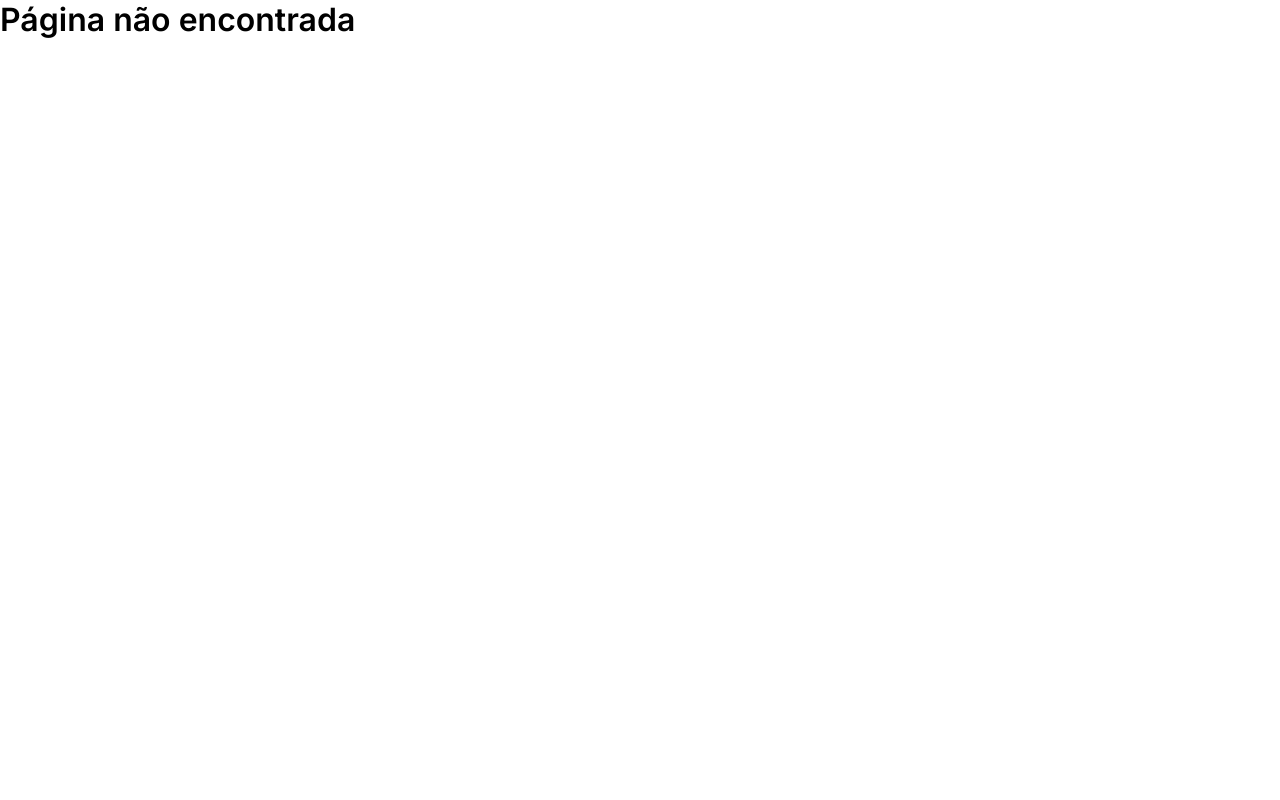
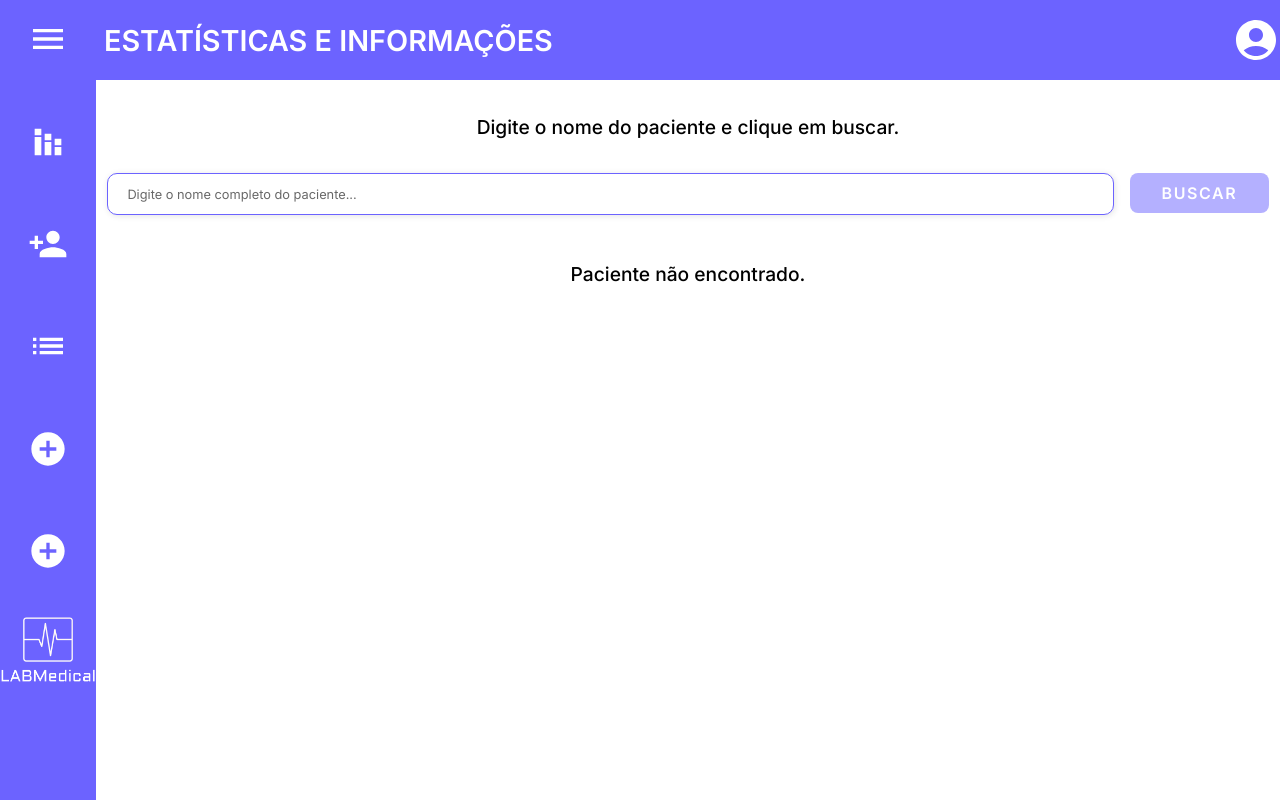
Before and after one commit to andreluizamorimdev/LabMedical_Projeto, a React (Vite) app: page /consultas/1 in a window 1280 px wide. Built offline with nearby package versions, Linux system fonts and the light colour scheme.

Commit message:
Implementando Cadastro de consulta salvando dados

```diff
--- a/src/App.tsx
+++ b/src/App.tsx
@@ -22,7 +22,9 @@ function App() {
             <Route path="/pacientes/:id" element={<CadastroPacientePage />} />
             <Route path="/prontuarios" element={<ListaProntuarioPage />} />
             <Route path="/consultas" element={<CadastroConsultaPage />} />
+            <Route path="/consultas/:id" element={<CadastroConsultaPage />} />
             <Route path="/exames" element={<CadastroExamePage />} />
+            <Route path="/exames/:id" element={<CadastroExamePage />} />
           </Route>
           <Route path="*" element={<h1>Página não encontrada</h1>} />
         </Routes>
--- a/src/components/Form/CadastroConsulta/CadastroConsulta.form.component.tsx
+++ b/src/components/Form/CadastroConsulta/CadastroConsulta.form.component.tsx
@@ -7,7 +7,13 @@ import * as Styled from './CadastroConsulta.form.style';
 import { IFormDataCadastroConsulta } from './IFormDataCadastroConsulta';
 import { IConsulta } from '../../../utils/interfaces/IConsulta';
 import { ConsultaService } from '../../../services/Consultas.service';
-const CadastroConsultaFormComponent = () => {
+import { ICadastroConsultaFormComponentProps } from './ICadastroConsultaFormComponentProps';
+import { useNavigate } from 'react-router-dom';
+
+
+const CadastroConsultaFormComponent = ({ pacienteEncontrado, idConsulta }: ICadastroConsultaFormComponentProps) => {
+
+    const navigate = useNavigate();
 
     const {
         register,
@@ -23,7 +29,7 @@ const CadastroConsultaFormComponent = () => {
         try {
             const consultaData: IConsulta = {
                 id: 0,
-                pacienteId: 0,
+                pacienteId: pacienteEncontrado.id,
                 motivoConsulta: data.motivoConsulta,
                 dataConsulta: data.dataConsulta,
                 horarioConsulta: data.horarioConsulta,
@@ -42,13 +48,32 @@ const CadastroConsultaFormComponent = () => {
         console.log(data);
     };
 
+
+    const handleDeletarConsulta = () => {
+        if (!idConsulta) {
+            return;
+        }
+
+        if (window.confirm('Tem certeza que deseja excluir esta consulta?')) {
+            ConsultaService.DeleteConsulta(parseInt(idConsulta))
+                .then(() => {
+                    toast.success('Consulta excluída com sucesso');
+                    navigate('/consultas');
+                })
+                .catch((error) => {
+                    toast.error('Erro ao excluir a consulta');
+                    console.error('Erro ao excluir a consulta: ', error);
+            });
+        }
+    }
+
     return (
         <Styled.FormCadastroConsulta onSubmit={handleSubmit(onSubmit)}>
             <Styled.FormHeader>
-                <h1>Consulta de (Nome Paciente)</h1>
+                <h1>Consulta de {pacienteEncontrado.nomeCompleto}</h1>
                 <Styled.ButtonBox>
                     <Styled.Button type="button" disabled >Editar</Styled.Button>
-                    <Styled.Button $outlined type="button" disabled >Deletar</Styled.Button>
+                    <Styled.Button $outlined type="button" onClick={handleDeletarConsulta} disabled >Deletar</Styled.Button>
                     <Styled.Button $active type="submit">Salvar</Styled.Button>
                 </Styled.ButtonBox>
             </Styled.FormHeader>
--- /dev/null
+++ b/src/components/Form/CadastroConsulta/ICadastroConsultaFormComponentProps.ts
@@ -0,0 +1,6 @@
+import { IPaciente } from '../../../utils/interfaces/IPaciente';
+
+export interface ICadastroConsultaFormComponentProps {
+    pacienteEncontrado: IPaciente;
+    idConsulta?: string;
+}
--- a/src/pages/CadastroConsulta/CadastroConsulta.page.tsx
+++ b/src/pages/CadastroConsulta/CadastroConsulta.page.tsx
@@ -1,12 +1,59 @@
+import { useState } from 'react';
 import CadastroConsultaFormComponent from '../../components/Form/CadastroConsulta/CadastroConsulta.form.component';
+import { IPaciente } from '../../utils/interfaces/IPaciente';
 import * as Styled from './CadastroConsulta.style';
+import { PacienteService } from '../../services/Paciente.service';
+import InputComponent from '../../components/Input/Input.component';
 
 const CadastroConsultaPage = () => {
+
+    const [searchTerm, setSearchTerm] = useState('');
+    const [pacienteEncontrado, setPacienteEncontrado] = useState<IPaciente | null>(null);
+
+    const handleSearch = () => {
+        if (searchTerm.trim() === '') {
+            return;
+        }
+
+        PacienteService.GetPacientes()
+            .then((pacientes: Array<IPaciente>) => {
+                const pacienteEncontrado = pacientes.find((paciente) =>
+                    paciente.nomeCompleto.toLowerCase().includes(searchTerm.toLowerCase()) ||
+                    (paciente.telefone && paciente.telefone.includes(searchTerm)) ||
+                    (paciente.email && paciente.email.includes(searchTerm))
+                );
+
+                setPacienteEncontrado(pacienteEncontrado!);
+            })
+            .catch((error) => {
+                console.error('Erro ao buscar pacientes:', error);
+        });
+    };
+
+
     return (
         <Styled.Container>
-            <Styled.Card>
-                <CadastroConsultaFormComponent />
-            </Styled.Card>
+            <Styled.InfoBusca>Digite o nome do paciente e clique em buscar.</Styled.InfoBusca>
+            <Styled.InputComponentContainer>
+                <Styled.InputBox>
+                    <InputComponent
+                        type="text"
+                        placeholder="Digite o nome completo do paciente..."
+                        value={searchTerm}
+                        onChange={(e) => setSearchTerm(e.target.value)}
+                    />
+
+                    <Styled.SearchButton $active={!!searchTerm} onClick={handleSearch} disabled={!searchTerm.trim()}>Buscar</Styled.SearchButton>
+                </Styled.InputBox>
+            </Styled.InputComponentContainer>
+            {!pacienteEncontrado ? (
+                <Styled.InfoBusca>Paciente não encontrado.</Styled.InfoBusca>
+            ) : (
+                <Styled.Card>
+                    <CadastroConsultaFormComponent pacienteEncontrado={pacienteEncontrado} />
+                </Styled.Card>
+            )}
+
         </Styled.Container>
     );
 }
--- a/src/pages/CadastroConsulta/CadastroConsulta.style.tsx
+++ b/src/pages/CadastroConsulta/CadastroConsulta.style.tsx
@@ -1,6 +1,60 @@
 import styled from 'styled-components';
 import * as Styled from '../CadastroPaciente/CadastroPaciente.style'
 
-export const Container = styled(Styled.Container)``;
+export const Container = styled(Styled.Container)`
+    display: flex;
+    flex-direction: column;
+    width: 100%;
+    height: 100%;
+    padding: .2rem;
+`;
 
 export const Card = styled(Styled.Card)``;
+
+export const InputComponentContainer = styled.div`
+    display: flex;
+    align-items: center;
+    gap: 1rem;
+`;
+
+export const InputBox = styled.div`
+    display: flex;
+    flex-direction: row;
+    width: 100%;
+    padding: 0.5rem;
+    margin-bottom: 0;
+    gap: 1rem;
+`;
+
+export const SearchButton = styled.button<{$active?: boolean}>`
+
+    width: 10rem;
+    height: 2.5rem;
+    border-radius: 0.5rem;
+    border: none;
+    background-color: #6c63ff;
+    color: #fff;
+    font-size: 1rem;
+    font-weight: 700;
+    text-transform: uppercase;
+    letter-spacing: 0.1rem;
+    transition: all 0.2s ease-in-out;
+    opacity: ${({ $active }) => {return $active ? 1 : .5 }};
+
+    margin-top: .6rem;
+
+    &:disabled {
+        cursor: not-allowed;
+    }
+
+    cursor: pointer;
+
+`;
+
+export const InfoBusca = styled.p`
+    font-size: 1.2rem;
+    font-weight: 500;
+    margin-top: 1rem;
+    margin-bottom: 1rem;
+    text-align: center;
+`;
--- a/src/pages/Home/Home.page.tsx
+++ b/src/pages/Home/Home.page.tsx
@@ -47,7 +47,7 @@ const HomePage = () => {
 
     }, []);
 
-    const handleBuscarPacientes = (event: React.ChangeEvent<HTMLInputElement>) => {
+    const handleBuscarPacientes = (event: React.ChangeEvent<HTMLInputElement | HTMLTextAreaElement>) => {
         setBusca(event.target.value);
     };
 
--- a/src/server/db.json
+++ b/src/server/db.json
@@ -117,8 +117,8 @@
   ],
   "consultas": [
     {
-      "id": "1",
-      "pacienteId": "1",
+      "id": 1,
+      "pacienteId": 1,
       "motivoConsulta": "Consulta de rotina",
       "dataConsulta": "2023-07-31",
       "horarioConsulta": "15:30",
@@ -127,8 +127,8 @@
       "dosagemPrecaucoes": "Tomar 1 comprimido a cada 6 horas."
     },
     {
-      "id": "2",
-      "pacienteId": "2",
+      "id": 2,
+      "pacienteId": 2,
       "motivoConsulta": "Dor de cabeça",
       "dataConsulta": "2023-08-01",
       "horarioConsulta": "10:00",
@@ -137,13 +137,23 @@
       "dosagemPrecaucoes": "Tomar 1 comprimido a cada 8 horas."
     },
     {
-      "id": "3",
-      "pacienteId": "1",
+      "id": 3,
+      "pacienteId": 1,
       "motivoConsulta": "Resultado de exames",
       "dataConsulta": "2023-08-02",
       "horarioConsulta": "14:00",
       "descricaoProblema": "Paciente veio para receber os resultados de exames anteriores.",
       "dosagemPrecaucoes": "Nenhum medicamento receitado."
+    },
+    {
+      "id": 4,
+      "pacienteId": 1,
+      "motivoConsulta": "Dor de Cabeça",
+      "dataConsulta": "2023-08-02",
+      "horarioConsulta": "20:44",
+      "descricaoProblema": "O paciente apresenta um grave caso de cansaço mental, o que está causando a dor de cabeça.",
+      "medicaoReceitada": "Paracetamol",
+      "dosagemPrecaucoes": "Paracetamol de 500g, de 12 em 12 horas, aumentar a dosagem para 6 em 6 horas caso precise."
     }
   ],
   "exames": [
--- a/src/utils/interfaces/IConsulta.ts
+++ b/src/utils/interfaces/IConsulta.ts
@@ -1,6 +1,6 @@
 export interface IConsulta {
     id?: number;
-    pacienteId: number;
+    pacienteId?: number;
     motivoConsulta: string;
     dataConsulta: string; // Formato: "YYYY-MM-DD" (exemplo: "2023-07-31")
     horarioConsulta: string; // Formato: "HH:mm" (exemplo: "09:30")
```
